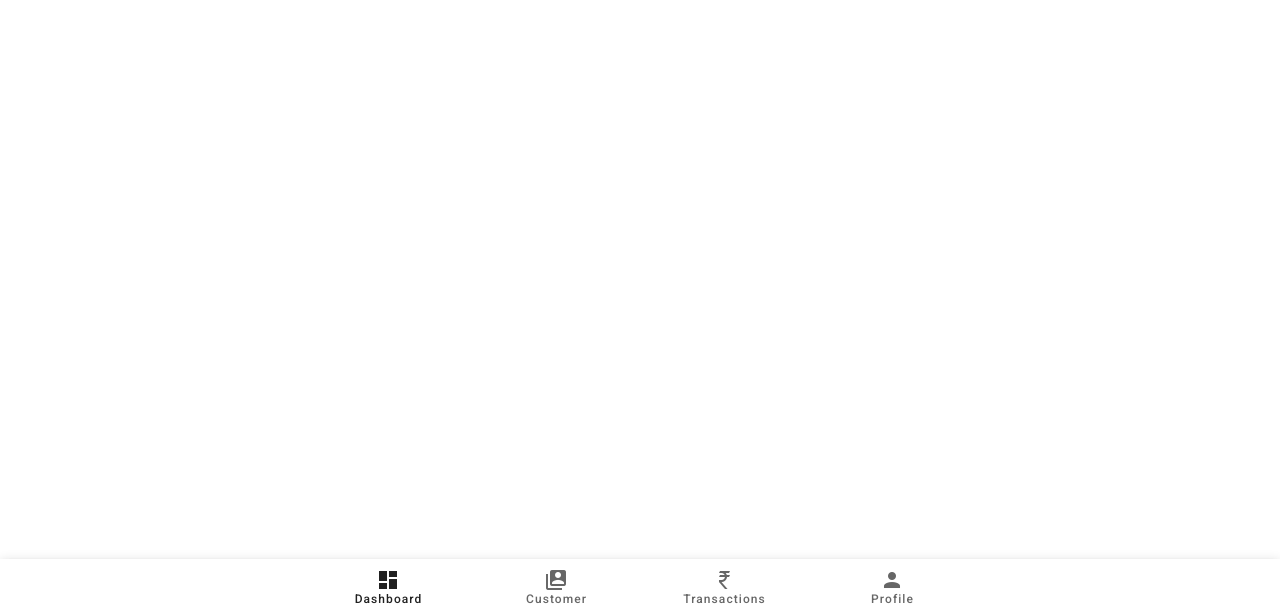
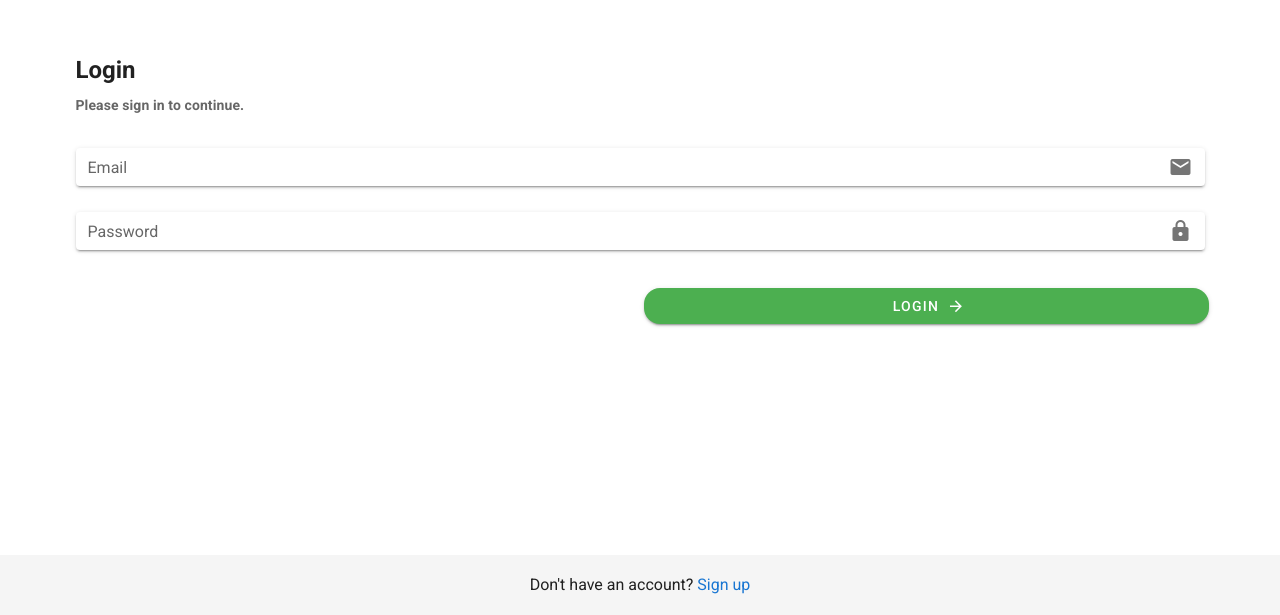
Before and after one commit to manojchrsya/shopkeepr-web, a Nuxt app: page /login in a window 1280 px wide. Shown: the part 185-800 px from the top of the page. Built offline with nearby package versions, Linux system fonts and the light colour scheme.

Commit message:
added login and signup page

```diff
--- /dev/null
+++ b/layouts/clean.vue
@@ -0,0 +1,7 @@
+<template>
+  <div>
+    <nuxt />
+  </div>
+</template>
+
+<script>
--- a/nuxt.config.js
+++ b/nuxt.config.js
@@ -5,12 +5,8 @@ export default {
   ** Nuxt rendering mode
   ** See https://nuxtjs.org/api/configuration-mode
   */
-  mode: 'universal',
-  /*
-  ** Nuxt target
-  ** See https://nuxtjs.org/api/configuration-target
-  */
-  target: 'server',
+  mode: 'spa',
+  loading: { color: '#1f88e5' },
   /*
   ** Headers of the page
   ** See https://nuxtjs.org/api/configuration-head
--- /dev/null
+++ b/pages/login.vue
@@ -0,0 +1,67 @@
+<template>
+  <v-app>
+    <v-main>
+      <v-container bg fill-height grid-list-md text-xs-center>
+        <v-layout row wrap align-center>
+          <v-flex>
+            <v-card class="mx-auto px-0" flat>
+              <v-card-title class="headline mb-2 font-weight-bold">
+                Login
+              </v-card-title>
+              <v-card-subtitle class="mb-5 h5 font-weight-bold">
+                Please sign in to continue.
+              </v-card-subtitle>
+              <v-card-text>
+                <v-layout>
+                  <v-flex class="py-0">
+                    <v-text-field
+                      label="Email"
+                      solo
+                      append-icon="mdi-email"
+                      dense
+                      single-line
+                    />
+                    <v-text-field
+                      label="Password"
+                      solo
+                      type="password"
+                      append-icon="mdi-lock"
+                      dense
+                      single-line
+                    />
+                  </v-flex>
+                </v-layout>
+              </v-card-text>
+              <v-card-actions class="pt-0">
+                <v-spacer />
+                <v-flex class="py-0" xs6>
+                  <v-btn color="success" class="rounded-xl" block dark>
+                    Login
+                    <v-icon right dark>mdi-arrow-right</v-icon>
+                  </v-btn>
+                </v-flex>
+              </v-card-actions>
+            </v-card>
+          </v-flex>
+        </v-layout>
+      </v-container>
+    </v-main>
+    <v-footer>
+      <v-list-item>
+        <v-list-item-title class="text-center">
+          Don't have an account? <a href="/signup" style="text-decoration: none;">Sign up</a>
+        </v-list-item-title>
+      </v-list-item>
+    </v-footer>
+  </v-app>
+</template>
+
+<script>
+
+export default {
+  layout: 'clean',
+  data: () => ({
+    paymentOptions: ['Credit', 'Debit']
+  })
+}
+</script>
--- /dev/null
+++ b/pages/signup.vue
@@ -0,0 +1,88 @@
+<template>
+  <v-app>
+    <v-main>
+      <v-container bg fill-height grid-list-md text-xs-center>
+        <v-layout row wrap align-center>
+          <v-flex>
+            <v-btn to="/login" class="ma-2" tile large icon>
+              <v-icon>mdi-arrow-left</v-icon>
+            </v-btn>
+            <v-card class="mx-auto px-0" flat>
+              <v-card-title class="headline mb-2 font-weight-bold">
+                Create Account
+              </v-card-title>
+              <v-card-text>
+                <v-layout>
+                  <v-flex class="py-0">
+                    <v-text-field
+                      label="Business Name"
+                      solo
+                      append-icon="mdi-briefcase"
+                      dense
+                      single-line
+                    />
+                    <v-text-field
+                      label="Full Name"
+                      solo
+                      append-icon="mdi-account"
+                      dense
+                      single-line
+                    />
+                    <v-text-field
+                      label="Email"
+                      solo
+                      append-icon="mdi-email"
+                      dense
+                      single-line
+                    />
+                    <v-text-field
+                      label="Mobile"
+                      solo
+                      append-icon="mdi-phone"
+                      dense
+                      single-line
+                    />
+                    <v-text-field
+                      label="Password"
+                      type="password"
+                      solo
+                      append-icon="mdi-lock"
+                      dense
+                      single-line
+                    />
+                  </v-flex>
+                </v-layout>
+              </v-card-text>
+              <v-card-actions class="pt-0">
+                <v-spacer />
+                <v-flex class="py-0" xs6>
+                  <v-btn color="success" class="rounded-xl" block dark>
+                    Sign Up
+                    <v-icon right dark>mdi-arrow-right</v-icon>
+                  </v-btn>
+                </v-flex>
+              </v-card-actions>
+            </v-card>
+          </v-flex>
+        </v-layout>
+      </v-container>
+    </v-main>
+    <v-footer>
+      <v-list-item>
+        <v-list-item-title class="text-center">
+          Already have an account? <a href="/login" style="text-decoration: none;">Sign in</a>
+        </v-list-item-title>
+      </v-list-item>
+    </v-footer>
+  </v-app>
+</template>
+
+<script>
+
+export default {
+  layout: 'clean',
+  data: () => ({
+    paymentOptions: ['Credit', 'Debit']
+  })
+}
+</script>
```
